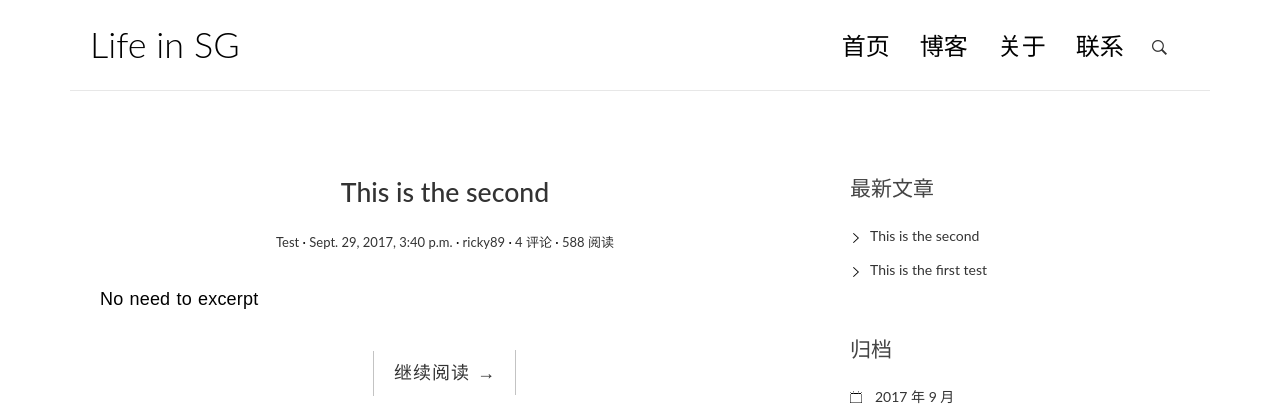
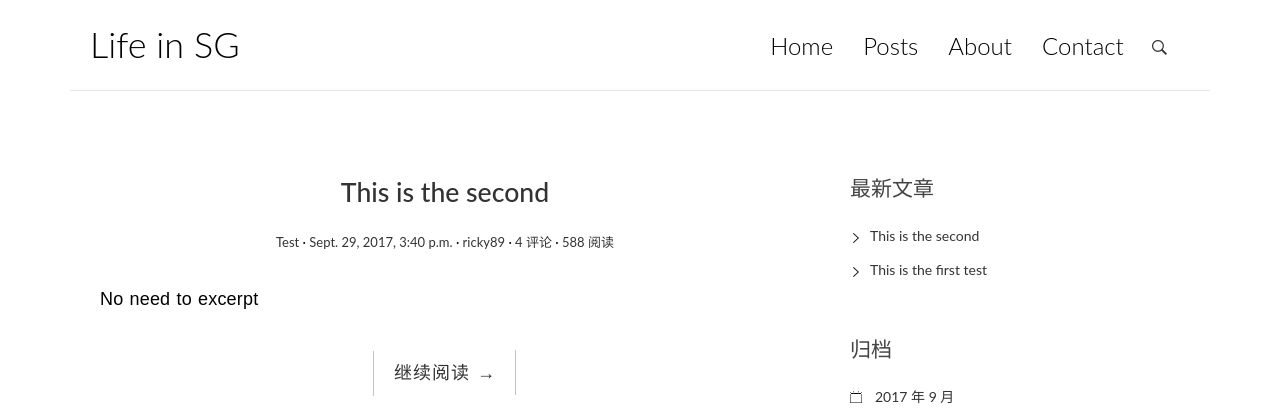
Before and after one commit to ricky89sg/ricky89, a Django app: page / in a window 1280 px wide. Shown: the top 420 px of the page. Run offline with Django 3.2, Linux system fonts and the light colour scheme; data comes from the database, SQL or seed files in the repository; some libraries are stand-ins or nearby versions.

Commit message:
modify .gitignore

```diff
--- a/templates/base.html
+++ b/templates/base.html
@@ -42,10 +42,10 @@
 
                     <div class="collapse navbar-collapse" id="bs-example-navbar-collapse-1">
                         <ul class="nav navbar-nav navbar-right">
-                            <li class="cl-effect-11"><a href="index.html" data-hover="首页">首页</a></li>
-                            <li class="cl-effect-11"><a href="full-width.html" data-hover="博客">博客</a></li>
-                            <li class="cl-effect-11"><a href="about.html" data-hover="关于">关于</a></li>
-                            <li class="cl-effect-11"><a href="contact.html" data-hover="联系">联系</a></li>
+                            <li class="cl-effect-11"><a href="index.html" data-hover="首页">Home</a></li>
+                            <li class="cl-effect-11"><a href="full-width.html" data-hover="博客">Posts</a></li>
+                            <li class="cl-effect-11"><a href="about.html" data-hover="关于">About</a></li>
+                            <li class="cl-effect-11"><a href="contact.html" data-hover="联系">Contact</a></li>
                         </ul>
                     </div><!-- /.navbar-collapse -->
                 </nav>
```
Also changed, not shown: fabfile.py (added, +33 -0 lines).
